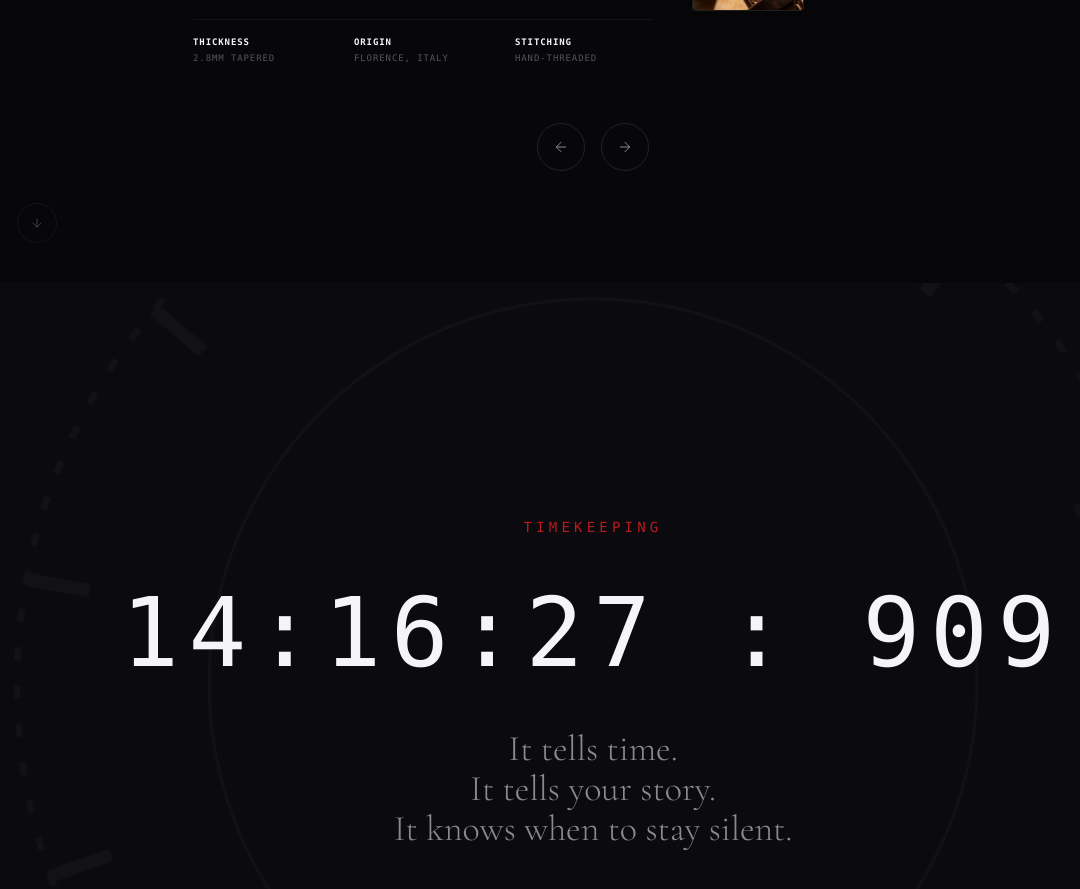
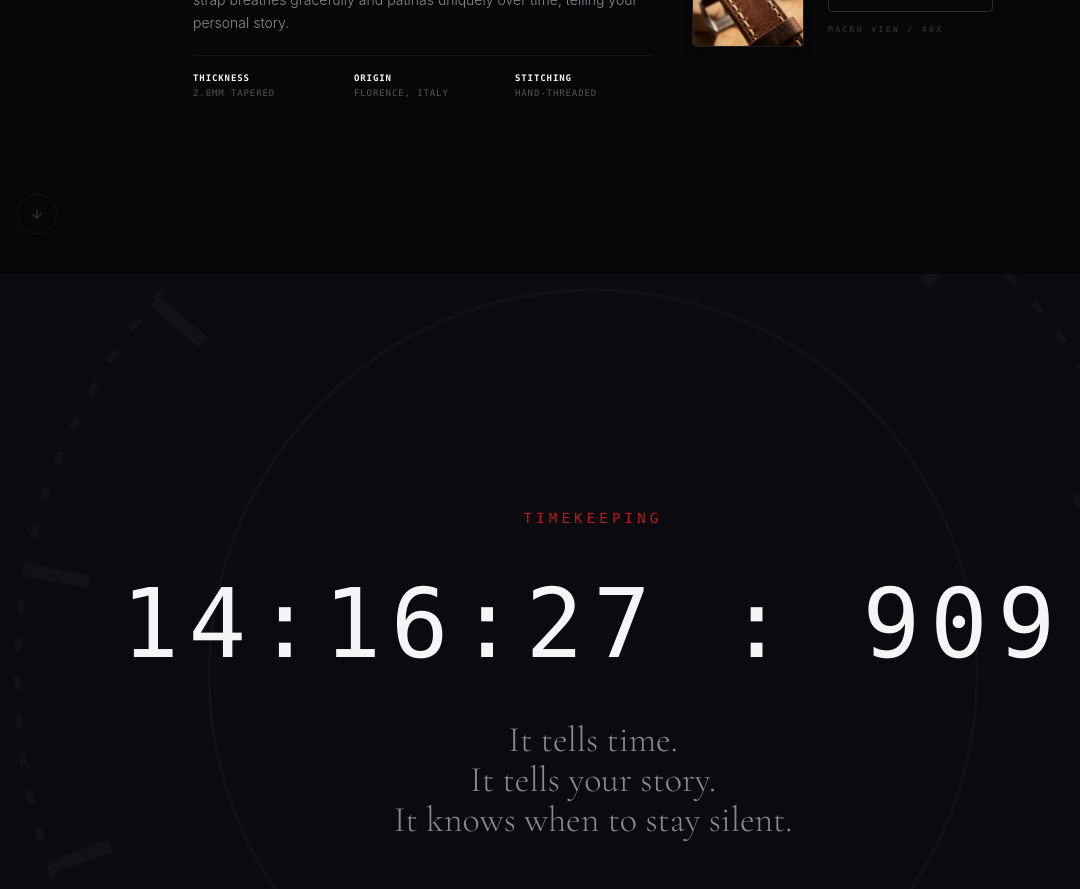
Before and after one commit to AbhinandLaji/3D-Site, a Next.js app: page / in a window 1280 px wide. Shown: the part 5460-6349 px from the top of the page, without its empty margins (47-1127 px from the left). Built offline with nearby package versions, Linux system fonts and the light colour scheme.

Commit message:
Remove redundant bottom navigation buttons from slider viewport

```diff
--- a/src/components/WatchContentSections.tsx
+++ b/src/components/WatchContentSections.tsx
@@ -397,28 +397,6 @@ export default function WatchContentSections() {
             </div>
           </div>
 
-          {/* Bottom Navigation Buttons placed BELOW the contents */}
-          <div className="mt-8 flex gap-4">
-            <button
-              onClick={handlePrev}
-              className="w-12 h-12 rounded-full border border-titanium/20 flex items-center justify-center text-titanium hover:text-foreground hover:border-gold hover:scale-105 active:scale-95 transition-all duration-300 cursor-pointer"
-            >
-              <svg xmlns="http://www.w3.org/2000/svg" width="16" height="16" viewBox="0 0 24 24" fill="none" stroke="currentColor" strokeWidth="1.5" strokeLinecap="round" strokeLinejoin="round">
-                <line x1="19" y1="12" x2="5" y2="12" />
-                <polyline points="12 19 5 12 12 5" />
-              </svg>
-            </button>
-            <button
-              onClick={handleNext}
-              className="w-12 h-12 rounded-full border border-titanium/20 flex items-center justify-center text-titanium hover:text-foreground hover:border-gold hover:scale-105 active:scale-95 transition-all duration-300 cursor-pointer"
-            >
-              <svg xmlns="http://www.w3.org/2000/svg" width="16" height="16" viewBox="0 0 24 24" fill="none" stroke="currentColor" strokeWidth="1.5" strokeLinecap="round" strokeLinejoin="round">
-                <line x1="5" y1="12" x2="19" y2="12" />
-                <polyline points="12 5 19 12 12 19" />
-              </svg>
-            </button>
-          </div>
-
         </div>
 
         {/* Bottom Left: Scroll Down indicator */}
```
